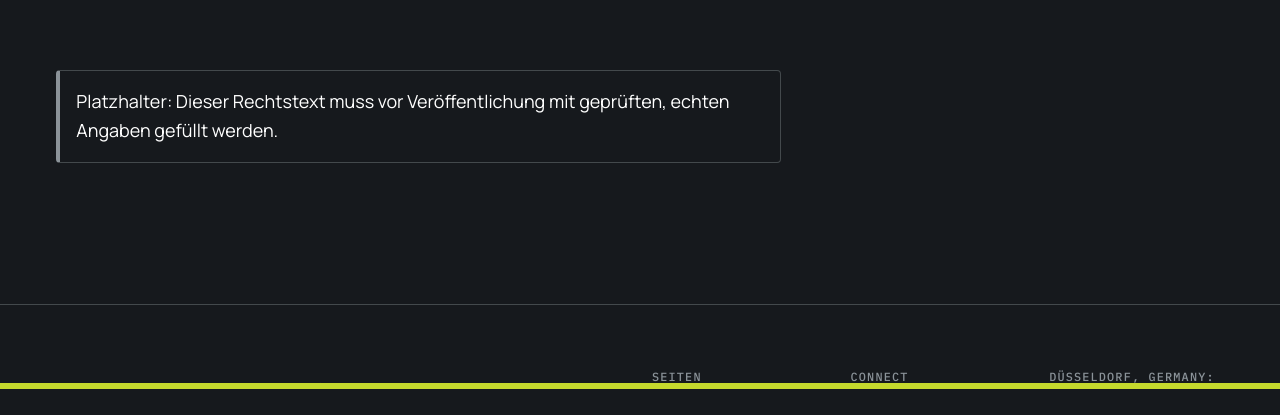
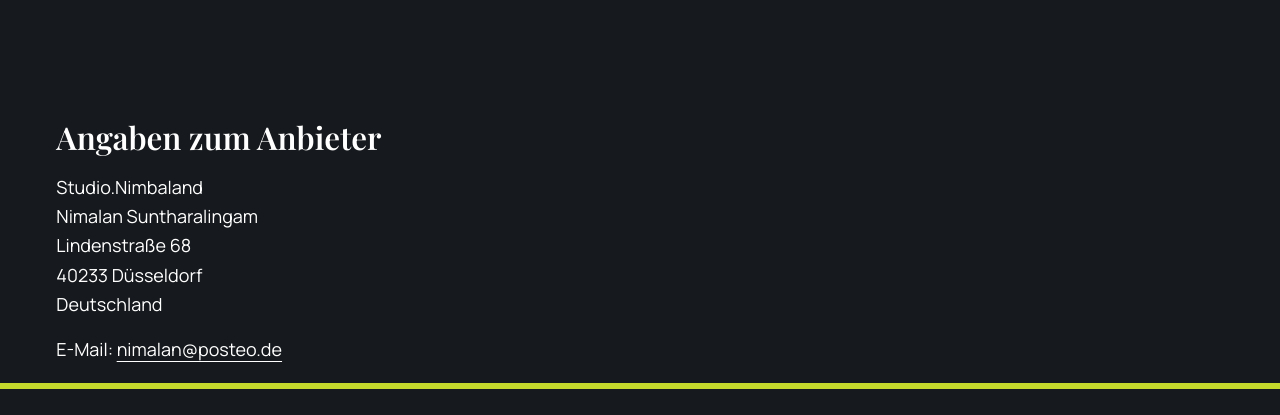
Before and after one commit to Nimbaland/studio-nimbaland, a Next.js app: page /de/impressum in a window 1280 px wide. Shown: the part 425-840 px from the top of the page. Built offline with nearby package versions, Linux system fonts and the light colour scheme; no server answers.

Commit message:
Freigaben: Palette, Social Links, Studio-Adresse in Footer, Kontakt und Impressum
Co-Authored-By: Claude Opus 5.5 <noreply@anthropic.com>
Claude-Session: https://claude.ai/code/session_0118VoYfAbcwa1ebsTPATtPp

```diff
--- a/src/app/[locale]/contact/page.tsx
+++ b/src/app/[locale]/contact/page.tsx
@@ -52,6 +52,11 @@ export default async function ContactPage({ params }: Props) {
             <ul className="rule-list" lang="en">
               {c.meta.map((m) => <li key={m} className="t-label py-4">{m}</li>)}
             </ul>
+            <address className="not-italic leading-relaxed">
+              {site.contact.address.name}<br />
+              {site.contact.address.street}<br />
+              {site.contact.address.city}
+            </address>
             {site.social.length > 0 && (
               <div>
                 <p className="t-label t-muted">{c.socialTitle}</p>
--- a/src/app/[locale]/impressum/page.tsx
+++ b/src/app/[locale]/impressum/page.tsx
@@ -4,6 +4,7 @@ import { getDictionary } from "@/i18n/get-dictionary";
 import { pageMetadata } from "@/lib/metadata";
 import { PageIntro } from "@/components/layout/PageIntro";
 import { StatusMessage } from "@/components/ui/StatusMessage";
+import { site } from "@/content/site";
 
 type Props = { params: Promise<{ locale: Locale }> };
 
@@ -28,7 +29,18 @@ export default async function Page({ params }: Props) {
       <section className="tone-dark section border-t border-line">
         <div className="container-site">
           <div className="prose-site" data-placeholder="LEGAL_CONTENT_REQUIRED">
-            <StatusMessage tone="info">{d.legal.draftNotice}</StatusMessage>
+            <h2 className="t-h3">{locale === "de" ? "Angaben zum Anbieter" : "Provider"}</h2>
+            <p className="mt-4 leading-relaxed">
+              {site.contact.address.name}<br />
+              {site.founder}<br />
+              {site.contact.address.street}<br />
+              {site.contact.address.city}<br />
+              {site.contact.address.country}
+            </p>
+            {site.contact.email && (
+              <p className="mt-4">E-Mail: <a href={`mailto:${site.contact.email}`} className="text-link">{site.contact.email}</a></p>
+            )}
+            <div className="mt-10"><StatusMessage tone="info">{d.legal.draftNotice}</StatusMessage></div>
           </div>
         </div>
       </section>
--- a/src/components/layout/Footer.tsx
+++ b/src/components/layout/Footer.tsx
@@ -22,6 +22,11 @@ export function Footer({ locale, dict }: { locale: Locale; dict: Dictionary }) {
           {site.contact.email && (
             <a href={`mailto:${site.contact.email}`} className="text-link link-standalone font-display text-[clamp(1.5rem,1.2rem+1vw,2.25rem)]">{site.contact.email}</a>
           )}
+          <address className="mt-6 not-italic leading-relaxed">
+            {site.contact.address.name}<br />
+            {site.contact.address.street}<br />
+            {site.contact.address.city}
+          </address>
           <p className="t-label t-muted mt-6" lang="en">{dict.footer.tagline}</p>
         </div>
 
--- a/src/content/site.ts
+++ b/src/content/site.ts
@@ -19,7 +19,7 @@ export const site = {
      * (kein nachgebautes Logo).  → LOGO_ASSET_REQUIRED
      */
     // Original-Wortmarke (Asset_1). Die helle Variante ist dieselbe Datei mit weißer
-    // statt schwarzer Schrift – Farbvariante vor Launch bitte freigeben.
+    // statt schwarzer Schrift. Palette final freigegeben (21.10.2026).
     logoOnDark: "/brand/studio-nimbaland-logo-light.svg" as string | null,
     logoOnLight: "/brand/studio-nimbaland-logo-dark.svg" as string | null,
     /** Seitenverhältnis der Wortmarke laut viewBox (498.39 × 79). */
@@ -32,12 +32,11 @@ export const site = {
   contact: {
     /** Freigegebene Kontaktadresse (von Nimalan im Kontakttext angegeben, 20.10.2026). */
     email: "nimalan@posteo.de" as string | null,
+    /** Studio-Adresse, von Nimalan freigegeben (21.10.2026). */
+    address: { name: "Studio.Nimbaland", street: "Lindenstraße 68", city: "40233 Düsseldorf", country: "Deutschland" },
   },
 
-  /**
-   * Profile aus deinen bisherigen Angaben.
-   * ⚠ Vor Launch bestätigen, dass diese auf der Website erscheinen sollen.
-   */
+  /** Social-Profile – von Nimalan bestätigt (21.10.2026). */
   social: [
     { label: "LinkedIn", url: "https://www.linkedin.com/in/nimbaland" },
     { label: "Instagram", url: "https://www.instagram.com/nimbaland.studios" },
--- a/src/i18n/dictionaries/de.ts
+++ b/src/i18n/dictionaries/de.ts
@@ -208,7 +208,7 @@ const de = {
   },
 
   legal: {
-    draftNotice: "Platzhalter: Dieser Rechtstext muss vor Veröffentlichung mit geprüften, echten Angaben gefüllt werden.",
+    draftNotice: "Hinweis: Die Anbieterangaben sind freigegeben. Weitere Pflichtangaben (z. B. Verantwortlicher für Inhalte, ggf. USt-ID) werden vor dem Launch ergänzt.",
   },
   footer: {
     tagline: "Independent Creative Studio",
--- a/src/i18n/dictionaries/en.ts
+++ b/src/i18n/dictionaries/en.ts
@@ -202,7 +202,7 @@ const en: Dictionary = {
   },
 
   legal: {
-    draftNotice: "Placeholder: this legal text must be filled with verified, real information before publication.",
+    draftNotice: "Note: the provider details are approved. Further mandatory details (e.g. person responsible for content, VAT ID if applicable) will be added before launch.",
   },
   footer: {
     tagline: "Independent Creative Studio",
```
Also changed, not shown: 1 other file (tests, documents, lock files or other folders).
